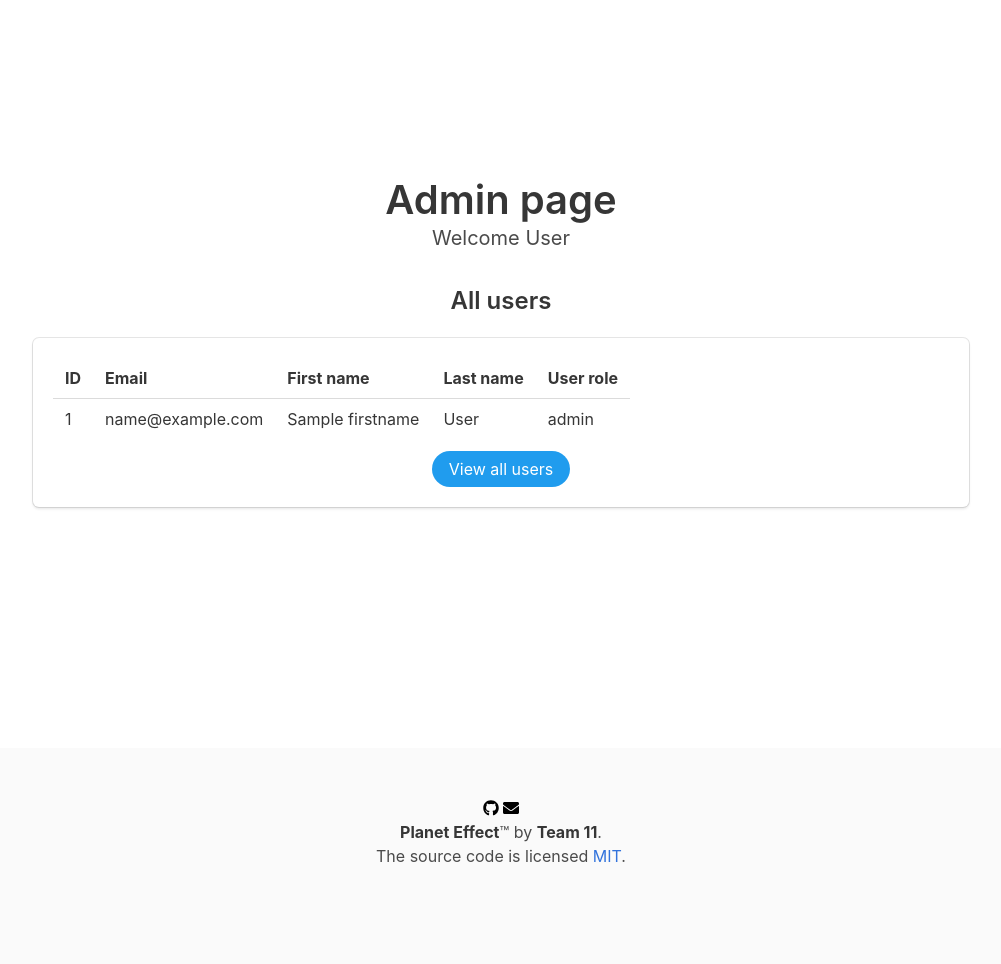
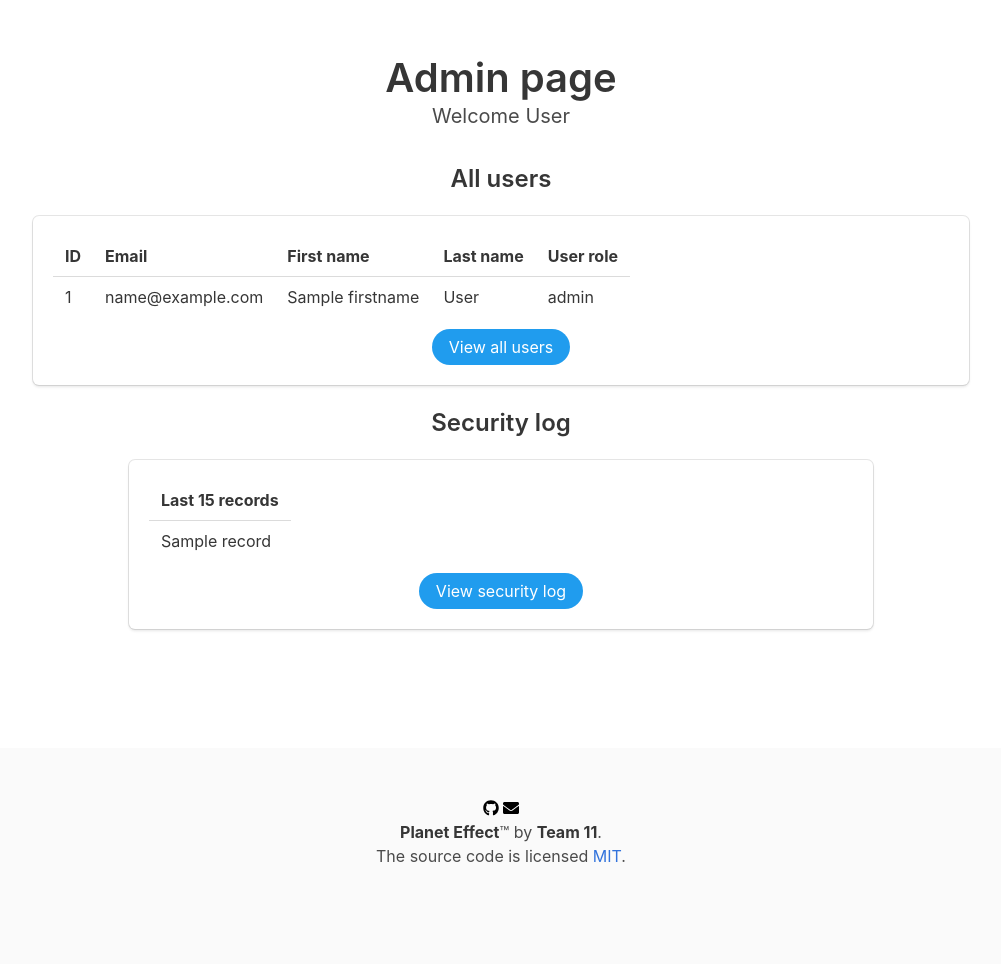
Before and after one commit to Ellie-UK/climate-action-app, a Flask app: template templates/admin.html in a window 1280 px wide. Shown: the part 52-1016 px from the top of the page, without its empty margins (139-1140 px from the left). Run offline with Flask 2, Linux system fonts and the light colour scheme; the template is opened without the code that fills it: most values are stand-ins (such as "Sample title", 1, 10 or a date in 2020); some libraries are stand-ins or nearby versions.

Commit message:
Added the functionality to view logging data on admin page, but it doesn't work yet because logging hasn't been implemented yet.

```diff
--- a/templates/admin.html
+++ b/templates/admin.html
@@ -38,4 +38,29 @@
     </div>
   </div>
 
+  <div class="column is-8 is-offset-2">
+    <h4 class="title is-4">Security log</h4>
+    <div class="box">
+      {% if logs %}
+        <div class="field">
+          <table class="table">
+            <tr>
+              <th>Last 15 records</th>
+            </tr>
+            {% for record in logs %}
+              <tr>
+                <td>{{ record }}</td>
+              </tr>
+            {% endfor %}
+          </table>
+        </div>
+      {% endif %}
+      <form method="POST" action="/logging">
+        <div>
+          <button class="button is-info is-centered is-rounded">View security log</button>
+        </div>
+      </form>
+    </div>
+  </div>
+
 {% endblock %}
```
Also changed, not shown: admin/views.py (+12 -0 lines).
